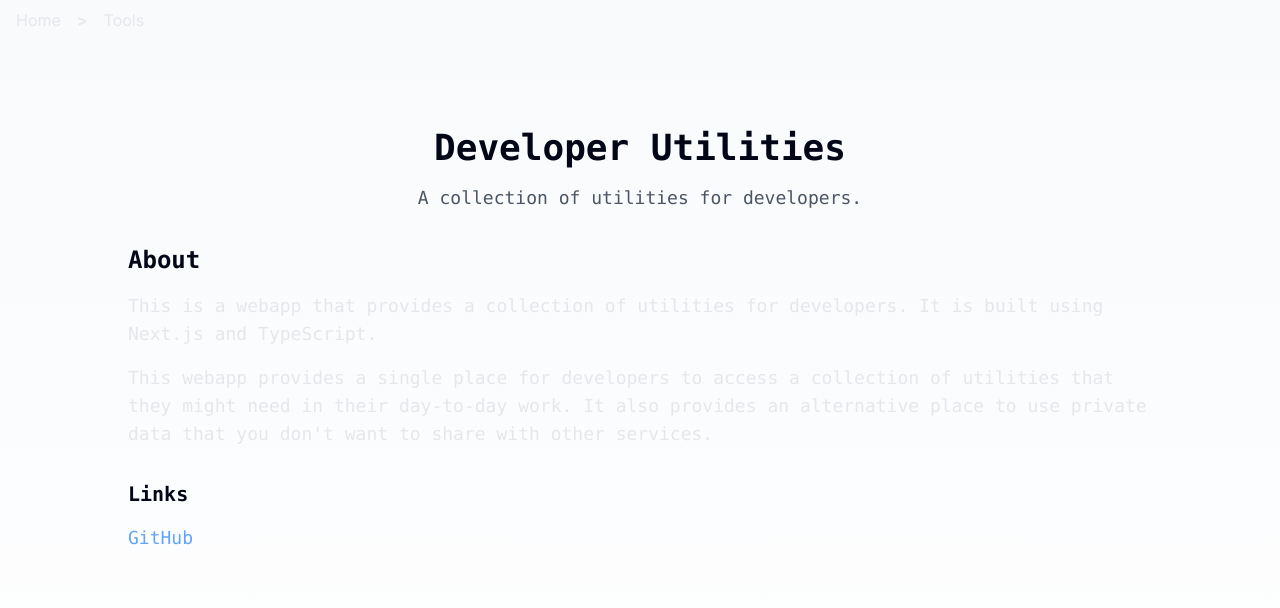
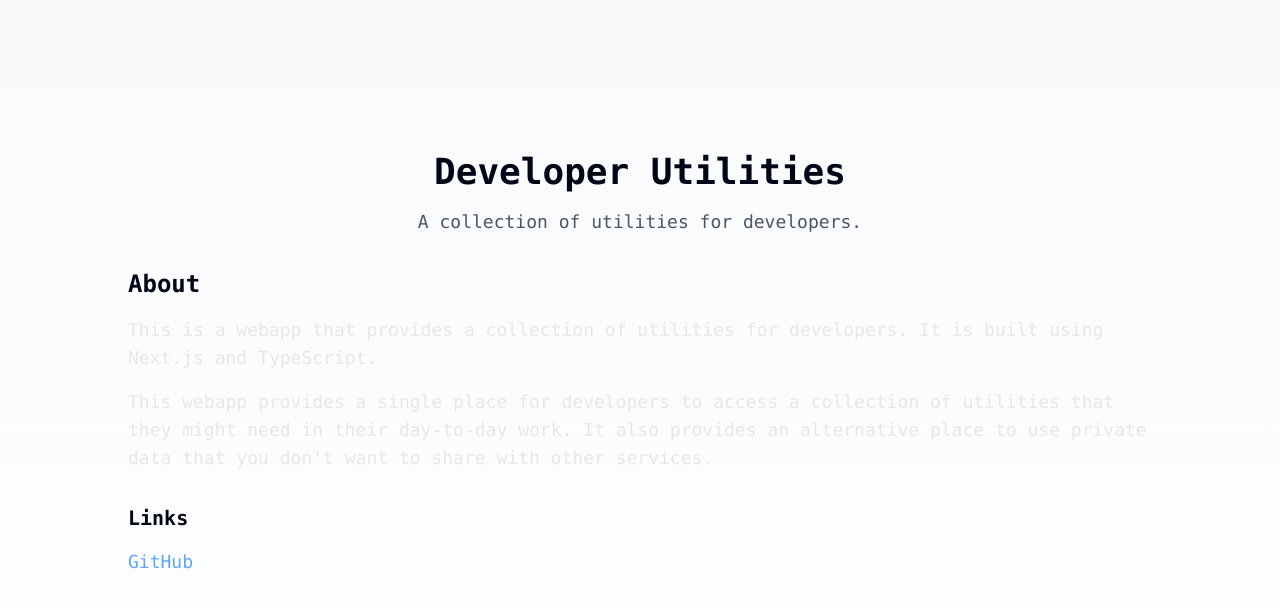
Before and after one commit to timmo001/developer-utilities-webapp, a Next.js app: page /about in a window 1280 px wide. Shown: the top 608 px of the page. Built offline with nearby package versions, Linux system fonts and the light colour scheme.

Commit message:
Replace breadcrumbs with basic navigation menu

```diff
--- a/src/app/layout.tsx
+++ b/src/app/layout.tsx
@@ -3,7 +3,7 @@ import { Inter } from "next/font/google";
 
 import "./globals.css";
 
-import Breadcrumbs from "@/components/shared/breadcrumbs";
+import Navigation from "@/components/shared/navigation";
 
 const inter = Inter({ subsets: ["latin"] });
 
@@ -22,7 +22,7 @@ export default function RootLayout({
   return (
     <html lang="en">
       <body className={inter.className}>
-        <Breadcrumbs />
+        <Navigation />
         <main className="flex min-h-screen flex-col items-center justify-between p-16">
           {children}
         </main>
--- a/src/components/shared/breadcrumbs.tsx
+++ /dev/null
@@ -1,48 +0,0 @@
-"use client";
-import { Fragment, useMemo } from "react";
-import { usePathname } from "next/navigation";
-import Link from "next/link";
-
-import { LinksItem, LinksKeys, linksData } from "@/components/shared/links";
-
-export default function Breadcrumbs(): JSX.Element {
-  const currentPath = usePathname();
-
-  const paths = useMemo<Array<string>>(() => {
-    return currentPath.split("/").filter(Boolean);
-  }, [currentPath]);
-
-  const pathData = useMemo(() => {
-    return paths.map((path: string, index: number) => {
-      const href = `/${paths.slice(0, index + 1).join("/")}`;
-      let title;
-      if (index === 0) {
-        title = linksData[LinksKeys.Tools].title;
-      } else if (index === 1) {
-        title = linksData[LinksKeys.Tools].paths?.find(
-          (item: LinksItem) => item.href === href
-        )?.title;
-      }
-      return { href, title };
-    });
-  }, [paths]);
-
-  return (
-    <nav className="flex items-center justify-between px-4 pt-2 text-gray-200">
-      <ul className={`flex space-x-4 ${paths.length < 1 && "invisible"}`}>
-        <li>
-          <Link href="/">Home</Link>
-        </li>
-        <span className="mx-2 font-semibold">{">"}</span>
-        {pathData.map(({ href, title }, index) => (
-          <Fragment key={index}>
-            {index > 0 && <span className="mx-2 font-semibold">{">"}</span>}
-            <li>
-              <Link href={href}>{title}</Link>
-            </li>
-          </Fragment>
-        ))}
-      </ul>
-    </nav>
-  );
-}
--- /dev/null
+++ b/src/components/shared/navigation.tsx
@@ -0,0 +1,31 @@
+import Link from "next/link";
+
+import { LinksItem, linksData } from "@/components/shared/links";
+
+function NavigationLink({ link }: { link: LinksItem }): JSX.Element {
+  return (
+    <li className="text-slate-50 hover:text-slate-200 active:text-slate-200">
+      <Link href={link.href} passHref>
+        {link.title}
+      </Link>
+    </li>
+  );
+}
+
+export default async function Navigation(): Promise<JSX.Element> {
+  return (
+    <nav className="flex items-center justify-between w-full px-6 py-4">
+      <ul className="flex items-center space-x-8">
+        <NavigationLink
+          link={{
+            title: "Home",
+            href: "/",
+          }}
+        />
+        {Object.values(linksData).map((link: LinksItem) => (
+          <NavigationLink key={link.title} link={link} />
+        ))}
+      </ul>
+    </nav>
+  );
+}
```
